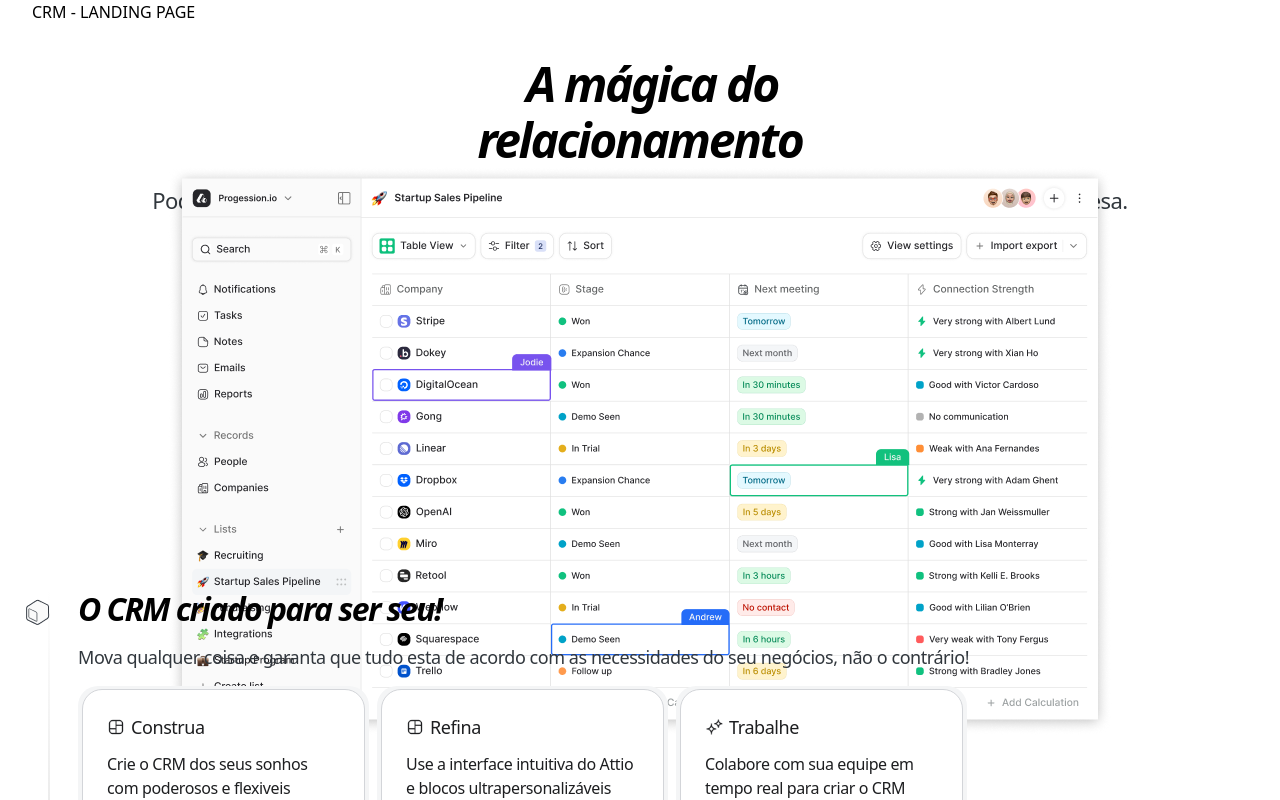
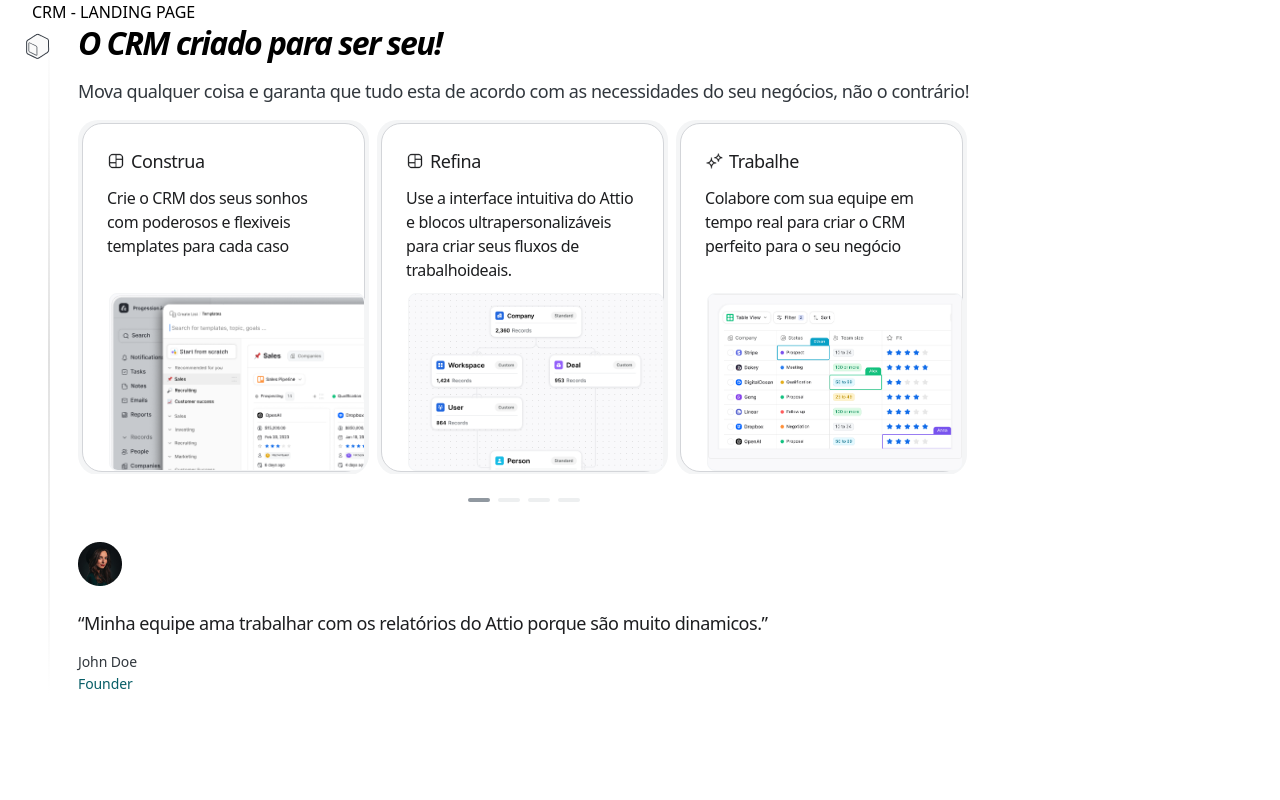
Before and after one commit to luisrca-tech/crm-landing-page, a Next.js app: page / in a window 1280 px wide. Shown: the top 800 px of the page. Built offline with nearby package versions, Linux system fonts and the light colour scheme.

Commit message:
📱 Feat: Add new responsive view in desktop

```diff
--- a/src/components/blocks/Hero.tsx
+++ b/src/components/blocks/Hero.tsx
@@ -5,7 +5,7 @@
 
 export function Hero() {
   return (
-    <section>
+    <section className="xsm:hidden">
       <div className="mt-8 flex flex-col items-center justify-center gap-4">
         <h1 className="flex flex-col items-center justify-center font-opensans text-5xl font-bold italic leading-[3.5rem] tracking-tighter">
           <span className="ml-6">A mágica do</span> relacionamento
@@ -21,7 +21,7 @@
         </Link>
 
         <div className="flex h-[17.375rem] w-full items-center justify-center">
-          <Image priority src={Grapich} alt="" />
+          <Image priority src={Grapich} alt="Imagem de um gráfico de tarefas" />
         </div>
       </div>
     </section>
--- a/tailwind.config.ts
+++ b/tailwind.config.ts
@@ -5,9 +5,10 @@
   theme: {
     extend: {
       screens: {
+         xsm: '30rem',
         '2xl': '87.5rem',
         '3xl': '100rem'
-        },
+      }
     },
     colors: {
       base: {
@@ -16,7 +17,7 @@
         300: 'rgb(var(--base-300) / <alpha-value>)',
         400: 'rgb(var(--base-400) / <alpha-value>)',
         500: 'rgb(var(--base-500) / <alpha-value>)',
-          600: 'rgb(var(--base-600) / <alpha-value>)',
+        600: 'rgb(var(--base-600) / <alpha-value>)'
       },
       'base-dark': {
         100: 'rgb(var(--base-dark-100) / <alpha-value>)',
@@ -24,7 +25,7 @@
         300: 'rgb(var(--base-dark-300) / <alpha-value>)',
         400: 'rgb(var(--base-dark-400) / <alpha-value>)',
         500: 'rgb(var(--base-dark-500) / <alpha-value>)',
-          600: 'rgb(var(--base-dark-600) / <alpha-value>)',
+        600: 'rgb(var(--base-dark-600) / <alpha-value>)'
       },
       blue: {
         100: 'rgb(var(--blue-100) / <alpha-value>)',
@@ -32,27 +33,27 @@
         300: 'rgb(var(--blue-300) / <alpha-value>)',
         400: 'rgb(var(--blue-400) / <alpha-value>)',
         500: 'rgb(var(--blue-500) / <alpha-value>)',
-          600: 'rgb(var(--blue-600) / <alpha-value>)',
-        },
+        600: 'rgb(var(--blue-600) / <alpha-value>)'
+      }
     },
     fontFamily: {
       inter: ['var(--font-inter)'],
       opensans: ['var(--font-open_sans)']
     },
     keyframes: {
-        "accordion-down": {
-          from: { height: "0" },
-          to: { height: "var(--radix-accordion-content-height)" },
+      'accordion-down': {
+        from: { height: '0' },
+        to: { height: 'var(--radix-accordion-content-height)' }
       },
-        "accordion-up": {
-          from: { height: "var(--radix-accordion-content-height)" },
-          to: { height: "0" },
-        },
+      'accordion-up': {
+        from: { height: 'var(--radix-accordion-content-height)' },
+        to: { height: '0' }
+      }
     },
     animation: {
-        "accordion-down": "accordion-down 0.2s ease-out",
-        "accordion-up": "accordion-up 0.2s ease-out",
+      'accordion-down': 'accordion-down 0.2s ease-out',
+      'accordion-up': 'accordion-up 0.2s ease-out'
+    }
   },
-  },
-  plugins: [require("tailwindcss-animate")],
+  plugins: [require('tailwindcss-animate')]
 } satisfies Config;
```
Lines whose indentation alone changed are shown as unchanged.
